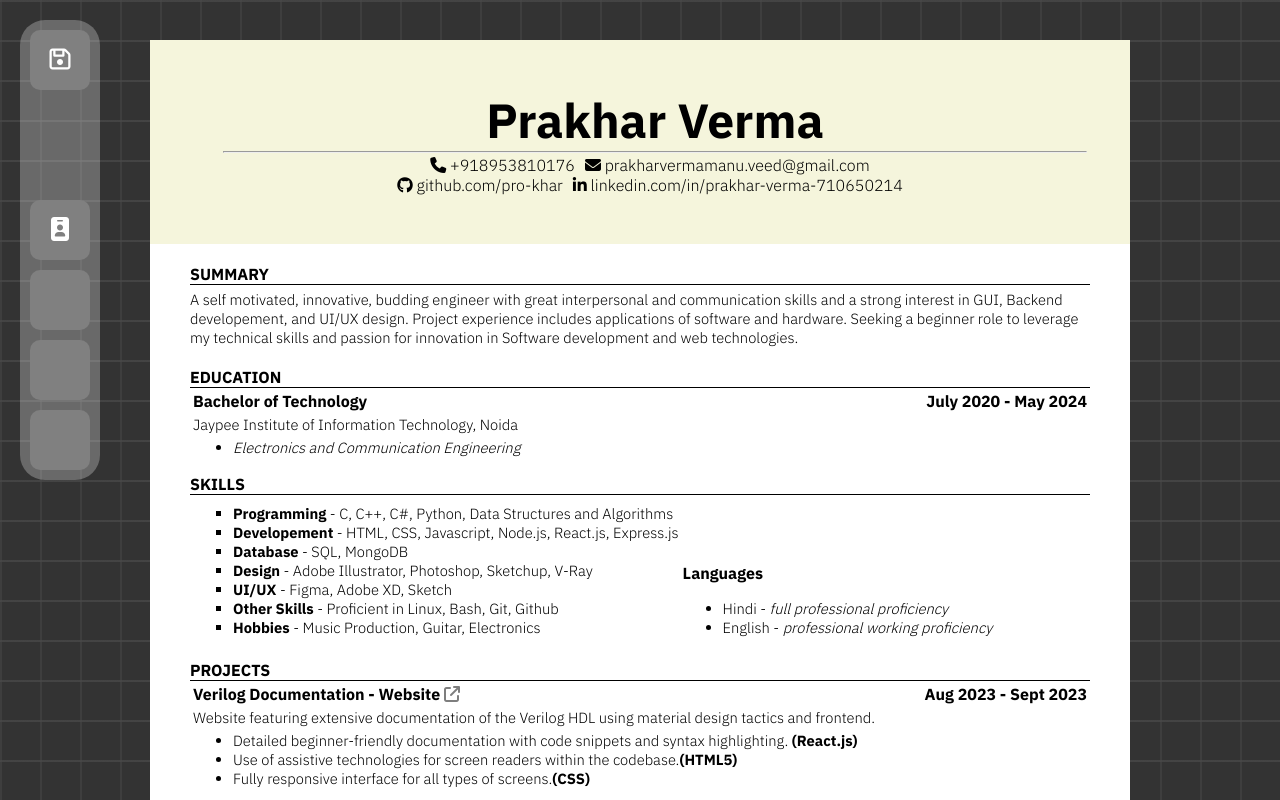
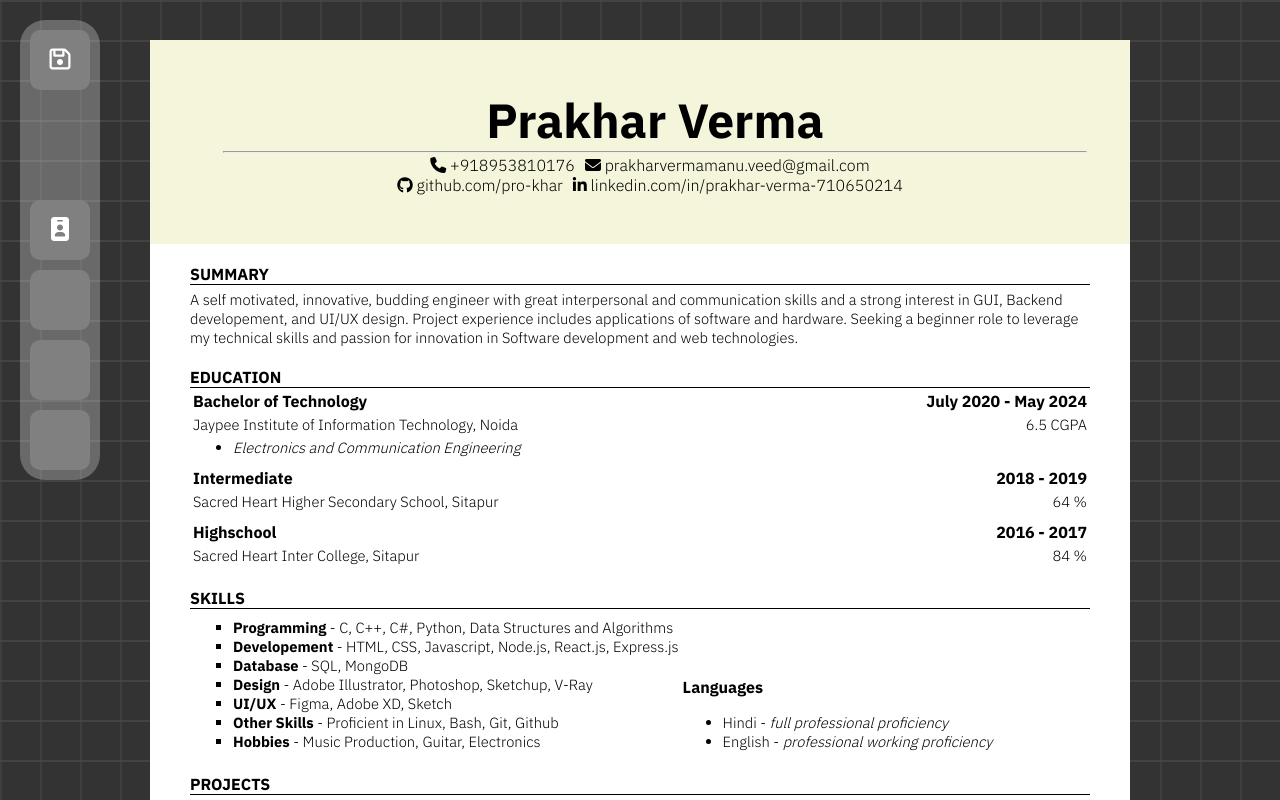
Before and after one commit to pro-khar/resume-builder, a React (Vite) app: page / in a window 1280 px wide. Built offline with nearby package versions, Linux system fonts and the light colour scheme.

Commit message:
education - fix

```diff
--- a/src/index.css
+++ b/src/index.css
@@ -44,8 +44,7 @@ section{
     min-width: 900px; /*height = 1320px*/
     max-width: 900px;
 
-    height: fit-content;
-
+    overflow-y: visible;
 }
 .bold-text{
     font-weight: 700;
@@ -78,18 +77,17 @@ a{
 
 /*Projects*/
 #projects{
-
     >table{
         margin-top: 10px;
         margin-bottom: -20px;
         font-size: 0.92rem;
         width: 100%;
     }
-
 }
 
 .ul_gap{
     margin-top: 0px;
+    margin-bottom: 0px;
 }
 
 #education{
@@ -99,6 +97,9 @@ a{
         font-size: 0.92rem;
         width: 100%;
     }
+}
+#skills{
+    margin-top: 20px;
 }
 #skills ul{
     margin-bottom: 0;
@@ -168,3 +169,7 @@ i{
      height: 1400px;
 
 }
+
+#education .spacer{
+    padding-top: 15px;
+}
--- a/src/modules/education.jsx
+++ b/src/modules/education.jsx
@@ -12,14 +12,45 @@ function Education(){
                 </tr>
 
                 <tr>
-                    <td>Jaypee Institute of Information Technology, Noida</td><td className = "bold-text" align="right"></td>
+                    <td>Jaypee Institute of Information Technology, Noida</td><td className = "" align="right">6.5 CGPA</td>
                 </tr>
-                <tr>
+                <tr style={{}}>
                     <td>
                         <ul className ="ul_gap">
                             <li><i>Electronics and Communication Engineering</i></li>
                         </ul>
                     </td>
+                </tr>
+            </table>
+
+
+
+
+
+
+            <table className="spacer">
+                <tr className = "bold-text">
+                    <td>Intermediate</td><td align="right">2018 - 2019</td>
+                </tr>
+
+                <tr>
+                    <td>Sacred Heart Higher Secondary School, Sitapur</td><td className = "" align="right">64 %</td>
+                </tr>
+            </table>
+
+
+
+
+
+
+
+            <table className="spacer">
+                <tr className = "bold-text">
+                    <td>Highschool</td><td align="right">2016 - 2017</td>
+                </tr>
+
+                <tr>
+                    <td>Sacred Heart Inter College, Sitapur</td><td className = "" align="right">84 %</td>
                 </tr>
             </table>
 
```
